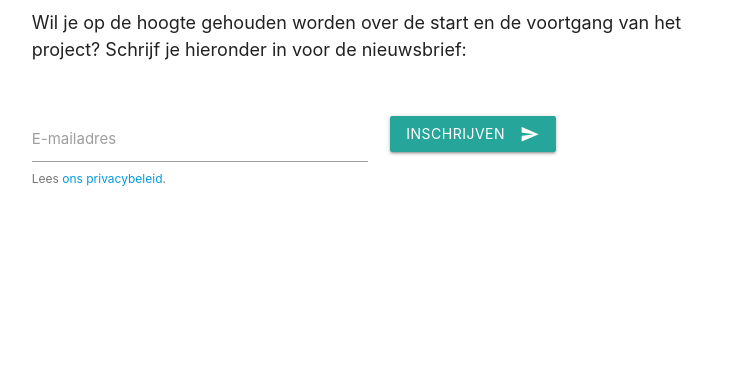
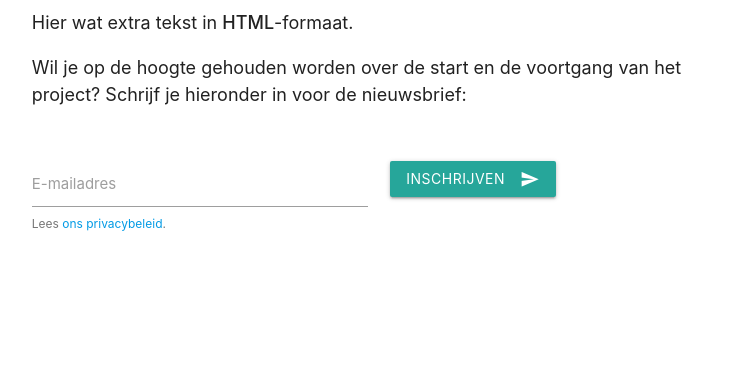
Before and after one commit to compsy/ikia-static, a plain HTML site: page index.html in a window 1280 px wide. Shown: the part 423-800 px from the top of the page, without its empty margins (261-998 px from the left). Drawn offline with nearby package versions, Linux system fonts and the light colour scheme.

Commit message:
Update index.html

```diff
--- a/index.html
+++ b/index.html
@@ -42,6 +42,7 @@
   <form name="contact" method="POST" data-netlify="true" action="/ingeschreven">
     <div class="row">
       <div class="col s12">
+        <p>Hier wat extra tekst in <strong>HTML</strong>-formaat.</p>
         <p>Wil je op de hoogte gehouden worden over de start en de voortgang van het project? Schrijf je hieronder in voor de nieuwsbrief:</p>
       </div>
     </div>
```
